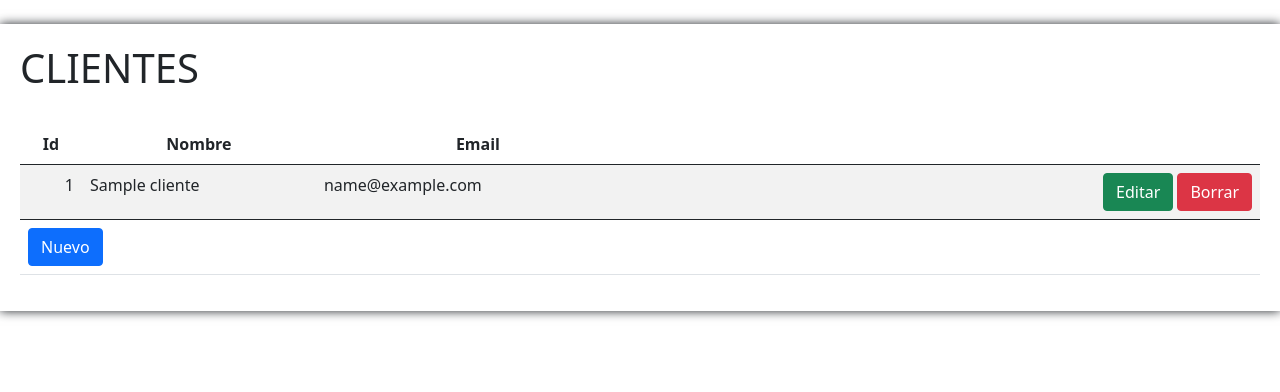
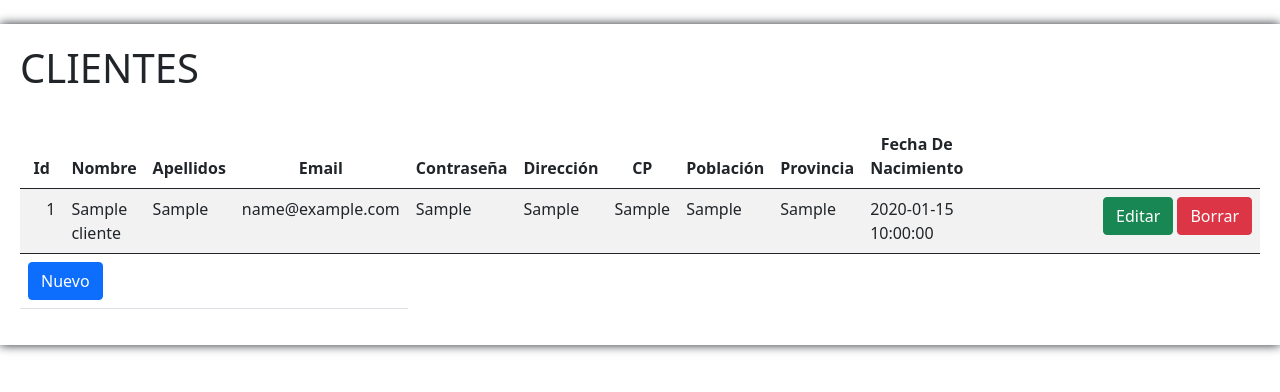
Before and after one commit to LiarteDev/Servidor, a PHP site: page /Servidor/ in a window 1280 px wide. Shown: the part 72-464 px from the top of the page. Run offline with PHP 8.4, Linux system fonts and the light colour scheme; tables that the repository leaves empty or names only in its code hold one stand-in row (values such as "Sample post").

Commit message:
ejercicio 115 completado

```diff
--- a/crudmvc/controller/clientes.php
+++ b/crudmvc/controller/clientes.php
@@ -26,7 +26,15 @@ class ClientesControlador
         $cliente = new ClientesModelo();
 
         $cliente->nombre = $_POST['nombre'];
+        $cliente->apellidos = $_POST['apellidos'];
         $cliente->email = $_POST['email'];
+        $cliente->contrasena = $_POST['contrasena'];
+        $cliente->direccion = $_POST['direccion'];
+        $cliente->cp = $_POST['cp'];
+        $cliente->poblacion = $_POST['poblacion'];
+        $cliente->provincia = $_POST['provincia'];
+        $cliente->fecha_nacimiento = $_POST['fecha_nacimiento'];
+
 
         if ($cliente->Insertar() == 1)
             header("location:" . URLSITE . '?c=clientes');
@@ -60,7 +68,15 @@ class ClientesControlador
 
         $cliente->id = $_GET['id'];
         $cliente->nombre = $_POST['nombre'];
+        $cliente->apellidos = $_POST['apellidos'];
         $cliente->email = $_POST['email'];
+        $cliente->contrasena = $_POST['contrasena'];
+        $cliente->direccion = $_POST['direccion'];
+        $cliente->cp = $_POST['cp'];
+        $cliente->poblacion = $_POST['poblacion'];
+        $cliente->provincia = $_POST['provincia'];
+        $cliente->fecha_nacimiento = $_POST['fecha_nacimiento'];
+
 
         // Aquí hay que tener cuidado, en el caso de que se pulse el botón de aceptar
         // pero no se haya modificado nada, la función modificar devolverá un cero,
--- a/crudmvc/model/clientes.php
+++ b/crudmvc/model/clientes.php
@@ -6,14 +6,21 @@ class ClientesModelo extends BD
     // Campos de la tabla.
     public $id;
     public $nombre;
+    public $apellidos;
     public $email;
+    public $contrasena;
+    public $direccion;
+    public $cp;
+    public $poblacion;
+    public $provincia;
+    public $fecha_nacimiento;
 
     public $filas = null;
 
     public function Insertar()
     {
         $sql = "INSERT INTO clientes VALUES" .
-            " (default, '$this->nombre', '$this->email')";
+            " (default, '$this->nombre', '$this->apellidos','$this->email','$this->contrasena','$this->direccion','$this->cp','$this->poblacion','$this->provincia','$this->fecha_nacimiento')";
 
         return $this->_ejecutar($sql);
     }
@@ -21,7 +28,7 @@ class ClientesModelo extends BD
     public function Modificar()
     {
         $sql = "UPDATE clientes SET" .
-            " nombre='$this->nombre', email='$this->email'" .
+            " nombre='$this->nombre', apellidos='$this->apellidos', email='$this->email', contrasena='$this->contrasena',direccion='$this->direccion',cp='$this->cp',poblacion='$this->poblacion',provincia='$this->provincia',fecha_nacimiento='$this->fecha_nacimiento'" .
             " WHERE id=$this->id";
 
         return $this->_ejecutar($sql);
@@ -50,7 +57,14 @@ class ClientesModelo extends BD
         if ($this->id != 0) {
             // Guardamos los campos en las propiedades.
             $this->nombre = $this->filas[0]->nombre;
+            $this->apellidos = $this->filas[0]->apellidos;
             $this->email = $this->filas[0]->email;
+            $this->contrasena = $this->filas[0]->contrasena;
+            $this->direccion = $this->filas[0]->direccion;
+            $this->cp = $this->filas[0]->cp;
+            $this->poblacion = $this->filas[0]->poblacion;
+            $this->provincia = $this->filas[0]->provincia;
+            $this->fecha_nacimiento = $this->filas[0]->fecha_nacimiento;
         }
 
         return true;
--- a/crudmvc/view/clientes.php
+++ b/crudmvc/view/clientes.php
@@ -9,7 +9,14 @@
 <tr class="text-center">
     <th>Id</th>
     <th>Nombre</th>
+    <th>Apellidos</th>
     <th>Email</th>
+    <th>Contraseña</th>
+    <th>Dirección</th>
+    <th>CP</th>
+    <th>Población</th>
+    <th>Provincia</th>
+    <th>Fecha De Nacimiento</th>
     <th></th>
 </tr>
 </thead>
@@ -21,7 +28,14 @@ if ($clientes->filas) :
 <tr>
     <td style="text-align: right; width: 5%;"><?php echo $fila->id; ?></td>
     <td><?php echo $fila->nombre; ?></td>
+    <td><?php echo $fila->apellidos; ?></td>
     <td><?php echo $fila->email; ?></td>
+    <td><?php echo $fila->contrasena; ?></td>
+    <td><?php echo $fila->direccion; ?></td>
+    <td><?php echo $fila->cp; ?></td>
+    <td><?php echo $fila->poblacion; ?></td>
+    <td><?php echo $fila->provincia; ?></td>
+    <td><?php echo $fila->fecha_nacimiento; ?></td>
     <td style="text-align: right; width: 50%;">
         <a href="index.php?c=clientes&m=editar&id=<?php echo $fila->id; ?>">
             <button type="button" class="btn btn-success">Editar</button></a>
```
Also changed, not shown: crudmvc/view/clientesmantenimiento.php (+28 -0 lines), 3 other files.
